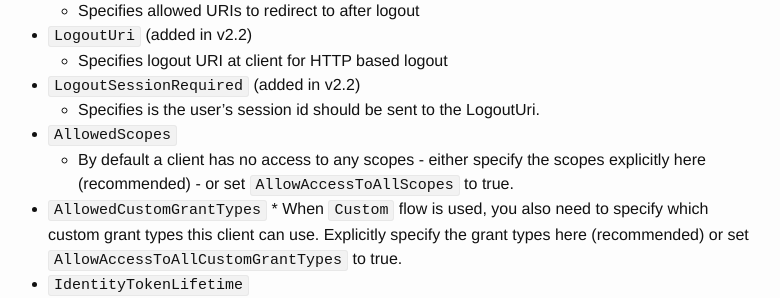
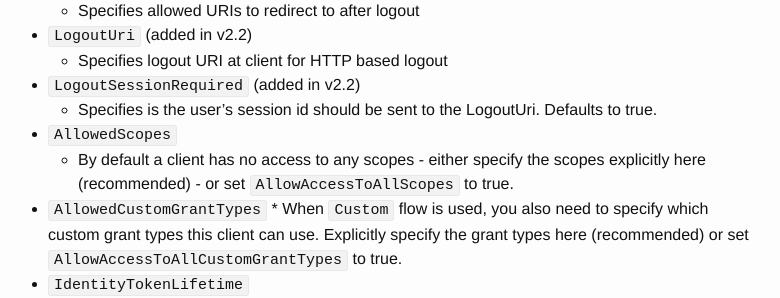
Before and after one commit to IdentityServer/Documentation, a Jekyll site: the page built from docsv2/configuration/clients.md, in a window 1280 px wide and 900 px high, scrolled down 735 px. Shown: the part 159-457 px from the top of the window, without its empty margins (252-1032 px from the left). Built offline with Jekyll 4.4.1, drawn with Linux system fonts in a browser that asks for light colours; Markdown is read by kramdown in place of the engine named in the settings.

Commit message:
Update clients.md

```diff
--- a/docsv2/configuration/clients.md
+++ b/docsv2/configuration/clients.md
@@ -33,7 +33,7 @@ The `Client` class models an OpenID Connect or OAuth2 client - e.g. a native app
 * `LogoutUri` (added in v2.2)
     * Specifies logout URI at client for HTTP based logout
 * `LogoutSessionRequired` (added in v2.2)
-    * Specifies is the user's session id should be sent to the LogoutUri.
+    * Specifies is the user's session id should be sent to the LogoutUri. Defaults to true.
 * `AllowedScopes`
     * By default a client has no access to any scopes - either specify the scopes explicitly here (recommended) -
       or set `AllowAccessToAllScopes` to true.
```
